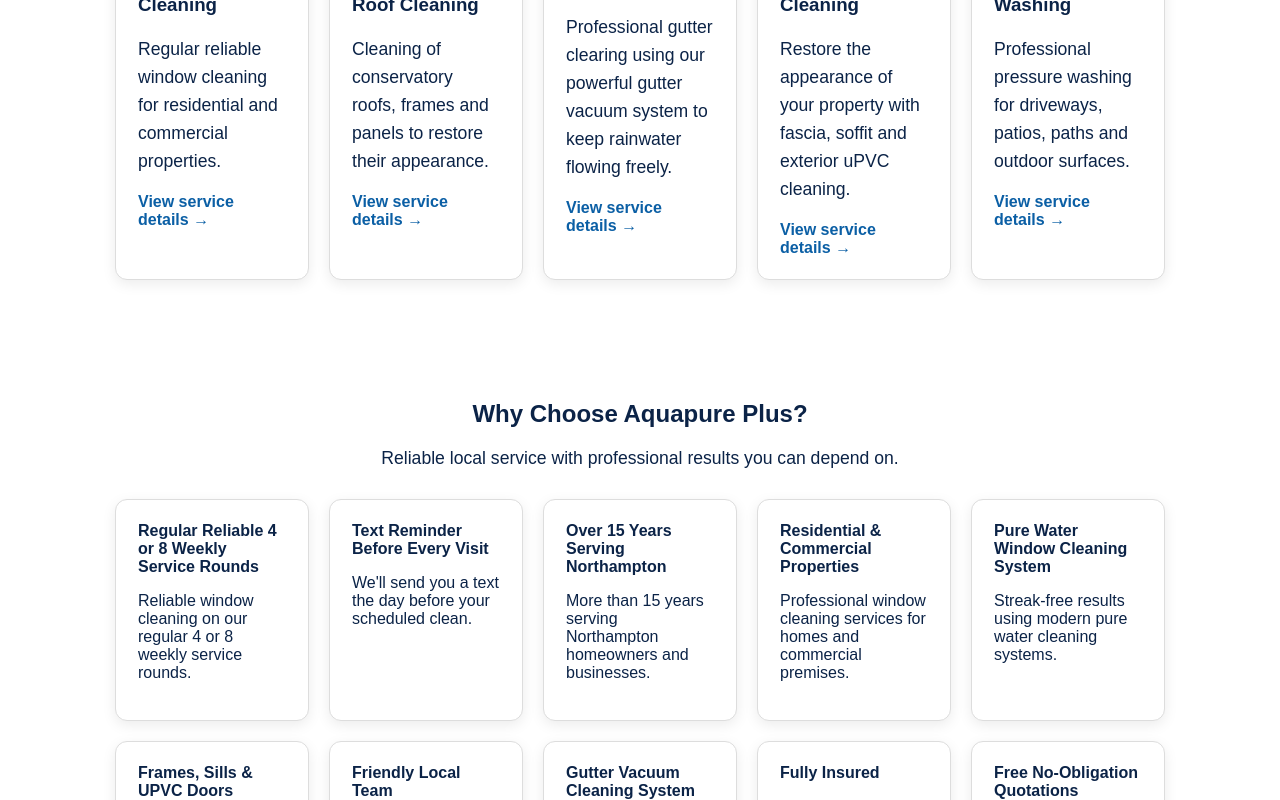
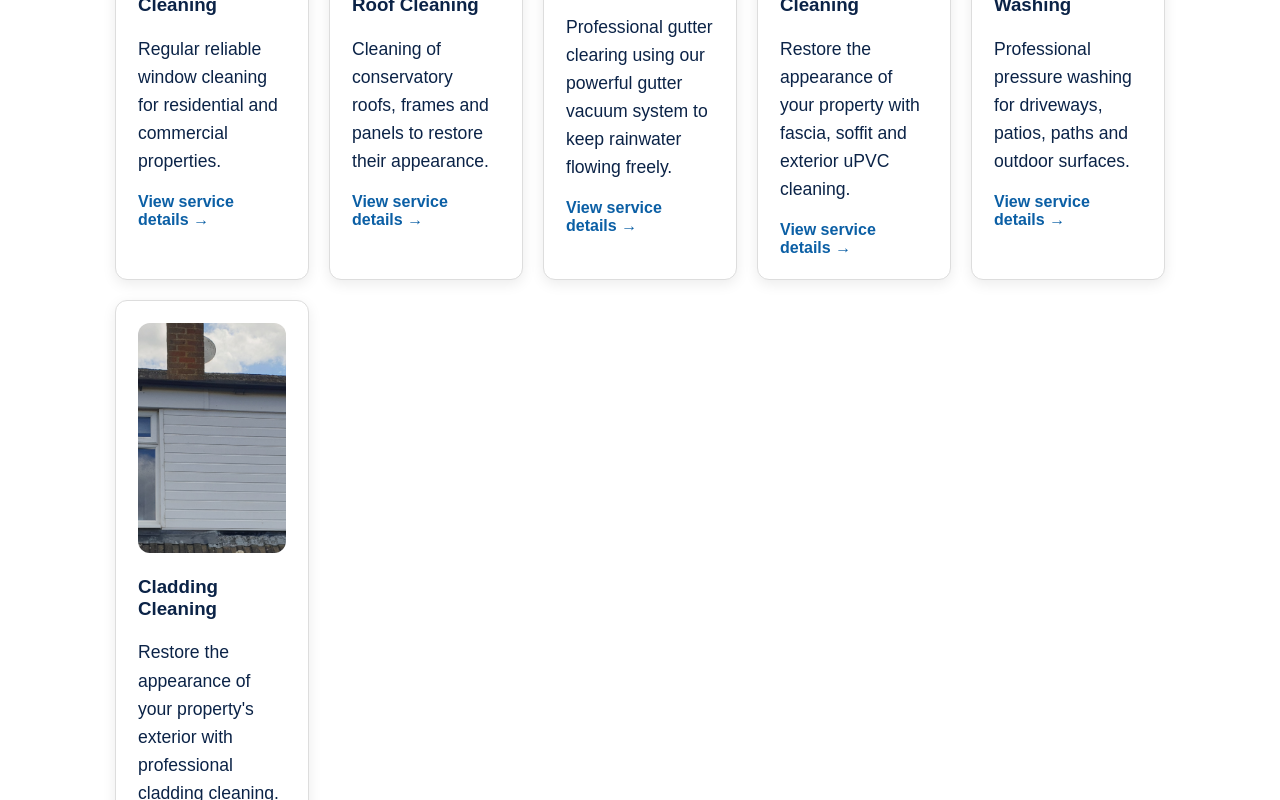
Before and after one commit to Aqrapure/aquapure-plus-website, a Next.js app: page / in a window 1280 px wide. Shown: the part 1147-1947 px from the top of the page. Built offline with nearby package versions, Linux system fonts and the light colour scheme.

Commit message:
Update page.jsx

```diff
--- a/app/page.jsx
+++ b/app/page.jsx
@@ -87,6 +87,13 @@ Serving Northampton homes and businesses for over 15 years.
     "/pressure-washing",
     "/driveway-before-after.jpg",
   ],
+  [
+    "Cladding Cleaning",
+    "Restore the appearance of your property's exterior with professional cladding cleaning.",
+    "/cladding-cleaning",
+    "/cladding-facia-after.jpg",
+  ],
+
 ].map(([title, text, pageLink, imageSrc]) => (
   <Link
     key={title}
```
